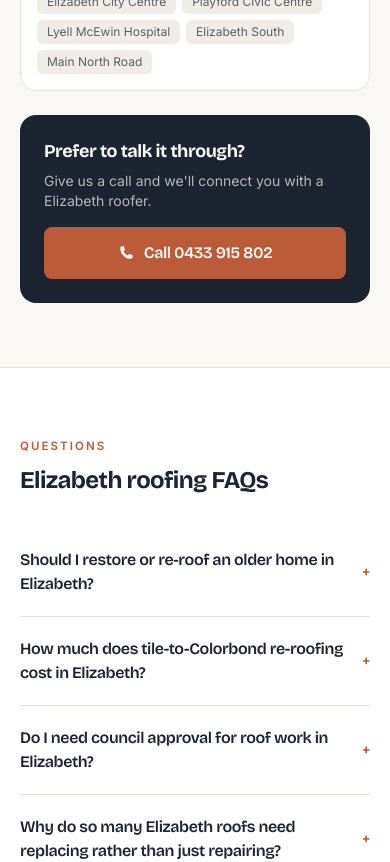
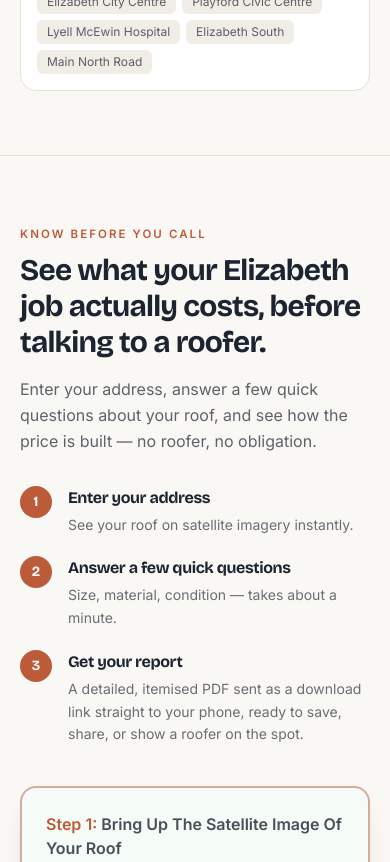
Before and after one commit to denislobo23/adelaide-roofers, a Next.js app: page /northern-suburbs/elizabeth in a window 390 px wide. Shown: the part 3720-4582 px from the top of the page. Built offline with nearby package versions, Linux system fonts and the light colour scheme; no server answers.

Commit message:
Add calculator before FAQ, link to FAQ hub, replace sidebar CTA with homepage contact section

```diff
--- a/app/[region]/[suburb]/page.js
+++ b/app/[region]/[suburb]/page.js
@@ -6,6 +6,8 @@ import { site } from "@/data/config";
 import CallButton from "@/components/CallButton";
 import RidgeDivider from "@/components/RidgeDivider";
 import LeadForm from "@/components/LeadForm";
+import ContactForm from "@/components/ContactForm";
+import HeroCalculatorMini from "@/components/HeroCalculatorMini";
 import { SuburbSchema, BreadcrumbSchema } from "@/components/SchemaMarkup";
 
 // Only generate suburbs that have real content (ready: true).
@@ -131,12 +133,45 @@ export default async function SuburbPage({ params }) {
                 </div>
               </div>
             </div>
-            <div className="rounded-2xl bg-ink p-6 text-paper">
-              <p className="font-display text-lg font-bold leading-snug tracking-tight">Prefer to talk it through?</p>
-              <p className="mt-2 font-body text-sm text-paper/70">Give us a call and we&apos;ll connect you with a {s.name} roofer.</p>
-              <CallButton className="mt-4 w-full justify-center" region={s.region} />
+          </aside>
+        </div>
+      </section>
+
+      {/* ── CALCULATOR — primary lead capture, right where cost   ── */}
+      {/* ── intent peaks: after they've read what the roof needs, ── */}
+      {/* ── right before the FAQ answers the same "how much" ─────── */}
+      <section className="border-y border-mortar bg-paper">
+        <div className="mx-auto max-w-wrap px-5 py-16 md:py-20">
+          <div className="grid gap-10 md:grid-cols-[1fr_1fr] md:items-center">
+            <div>
+              <span className="eyebrow text-clay">Know before you call</span>
+              <h2 className="mt-2 font-display text-3xl font-bold tracking-tight text-ink md:text-4xl">
+                See what your {s.name} job actually costs, before talking to a roofer.
+              </h2>
+              <p className="mt-4 font-body leading-relaxed text-ink/70">
+                Enter your address, answer a few quick questions about your roof, and see how the
+                price is built — no roofer, no obligation.
+              </p>
+              <ol className="mt-8 space-y-5">
+                {[
+                  { t: "Enter your address", d: "See your roof on satellite imagery instantly." },
+                  { t: "Answer a few quick questions", d: "Size, material, condition — takes about a minute." },
+                  { t: "Get your report", d: "A detailed, itemised PDF sent as a download link straight to your phone, ready to save, share, or show a roofer on the spot." },
+                ].map((step, i) => (
+                  <li key={step.t} className="flex gap-4">
+                    <span className="flex h-8 w-8 shrink-0 items-center justify-center rounded-full bg-clay font-display text-sm font-bold text-white">
+                      {i + 1}
+                    </span>
+                    <div>
+                      <h3 className="font-display text-base font-bold tracking-tight text-ink">{step.t}</h3>
+                      <p className="mt-1 font-body text-sm leading-relaxed text-ink/65">{step.d}</p>
+                    </div>
+                  </li>
+                ))}
+              </ol>
             </div>
-          </aside>
+            <HeroCalculatorMini />
+          </div>
         </div>
       </section>
 
@@ -158,6 +193,13 @@ export default async function SuburbPage({ params }) {
               </details>
             ))}
           </div>
+          <p className="mt-8 font-body text-sm leading-relaxed text-ink/55">
+            Got a broader roofing question?{" "}
+            <Link href="/faq" className="font-semibold text-clay hover:text-clay-deep">
+              See our full FAQ hub
+            </Link>{" "}
+            — cost, licensing, materials, timing and more.
+          </p>
         </div>
       </section>
 
@@ -183,6 +225,59 @@ export default async function SuburbPage({ params }) {
           </div>
         </section>
       )}
+
+      {/* ── CONTACT (final section) — exact match of the homepage's
+          Contact section, so all three (home, service, suburb pages)
+          stay identical if any of them change ── */}
+      <section id="contact" className="bg-ink">
+        <div className="mx-auto max-w-wrap px-5 py-20">
+          <div className="mx-auto grid max-w-5xl items-start gap-12 md:grid-cols-2 md:gap-16">
+            <div>
+              <h2 className="font-display text-3xl font-bold tracking-tight text-paper md:text-4xl">
+                Ready to be matched with a vetted roofer in your area?
+              </h2>
+              <p className="mt-4 font-body text-paper/70">
+                Tell us your suburb and what&apos;s going on with your roof, and we&apos;ll take
+                it from there.
+              </p>
+
+              <ul className="mt-8 space-y-4">
+                {[
+                  "Free — we're paid by the roofer, not by you",
+                  "Every roofer checked for licensing, insurance, and track record",
+                  "Matched to someone who already works your suburb",
+                ].map((item) => (
+                  <li key={item} className="flex gap-3 font-body text-paper/85">
+                    <svg
+                      viewBox="0 0 24 24"
+                      fill="none"
+                      stroke="currentColor"
+                      strokeWidth="2"
+                      strokeLinecap="round"
+                      strokeLinejoin="round"
+                      className="mt-0.5 h-5 w-5 shrink-0 text-clay"
+                    >
+                      <path d="M5 13l4 4L19 7" />
+                    </svg>
+                    {item}
+                  </li>
+                ))}
+              </ul>
+
+              <p className="mt-8 font-body text-sm text-paper/50">
+                Prefer to talk it through first?{" "}
+                <a href={site.phoneHref} className="font-semibold text-clay underline-offset-2 hover:underline">
+                  Call {site.phoneDisplay}
+                </a>
+              </p>
+            </div>
+
+            <div>
+              <ContactForm />
+            </div>
+          </div>
+        </div>
+      </section>
     </main>
   );
 }
```
